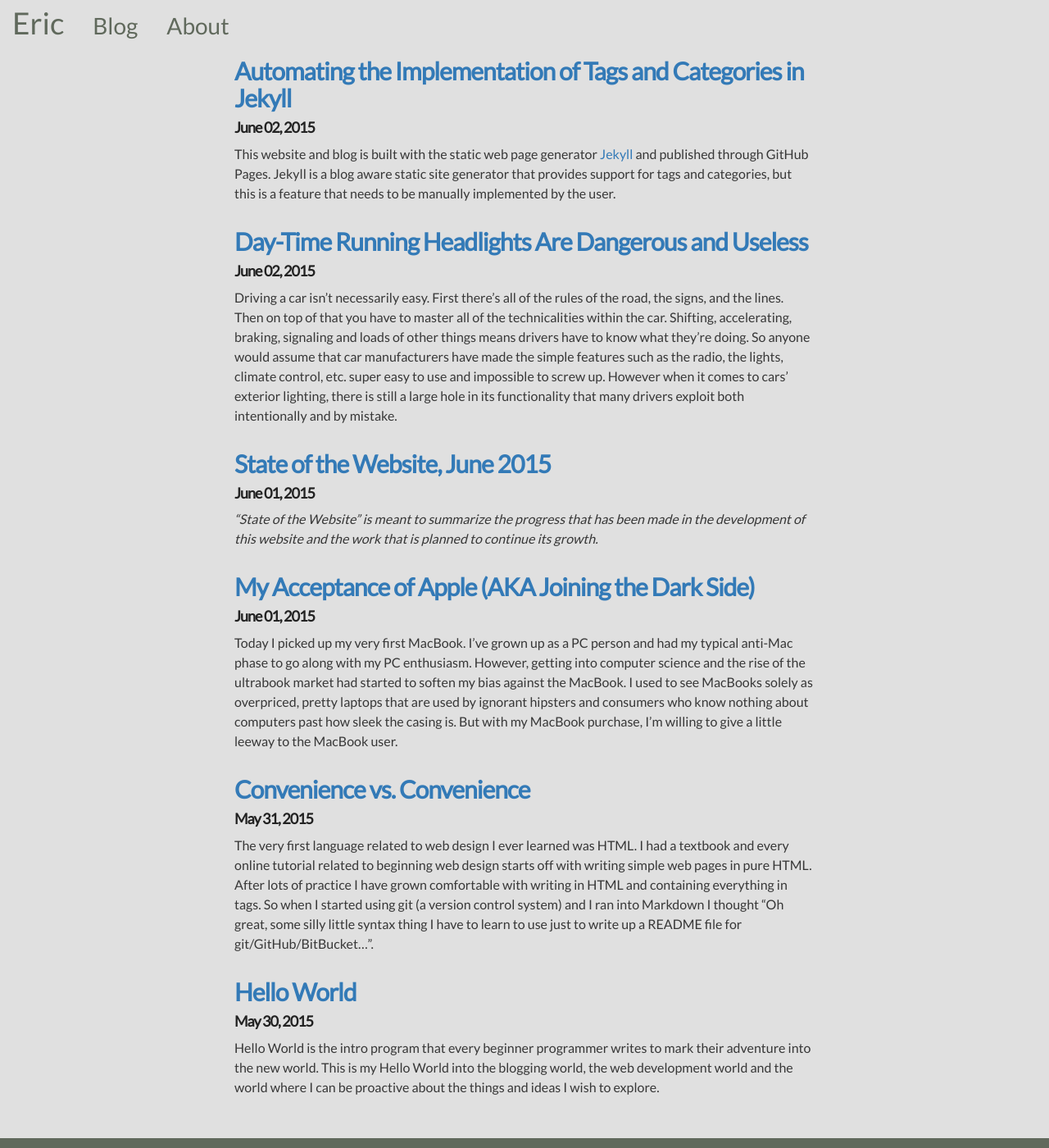
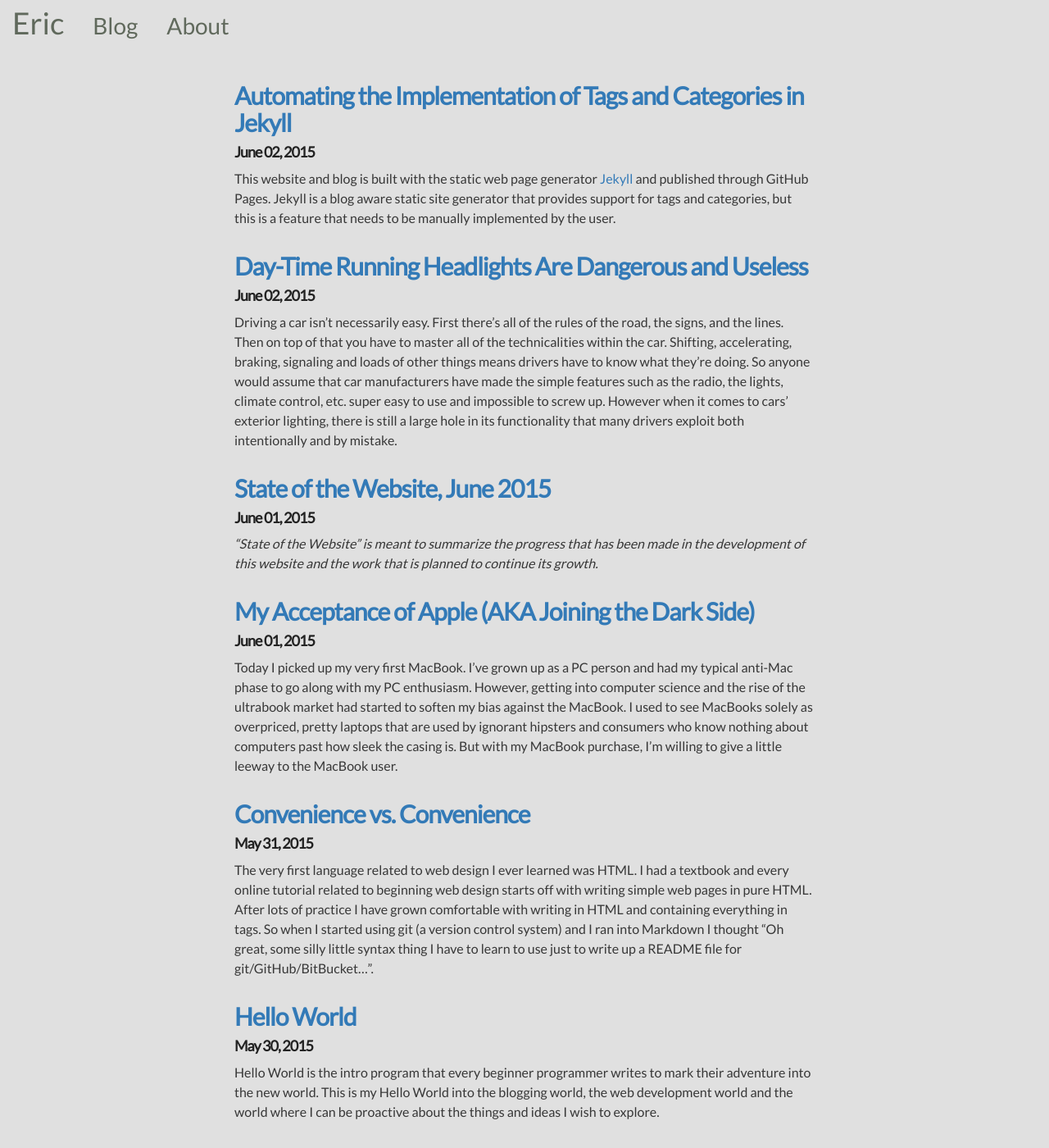
Before and after one commit to eric-cc-su/eric-cc-su.github.io, a Jekyll site: the page built from blog/index.html, in a window 1280 px wide and 1400 px high. Shown: the whole window at 82% size. Built offline with Jekyll 4.4.1, drawn with Linux system fonts in a browser that asks for light colours; the list of posts is cut into pages by our own code.

Commit message:
Update newindex.css

```diff
--- a/stylesheets/newindex.css
+++ b/stylesheets/newindex.css
@@ -238,7 +238,7 @@ p.category > a:hover {
 }
 
 .post_list {
-    margin: 70px auto 50px;
+    margin: 100px auto 50px;
     list-style: none;
     padding: 0;
     width: 60%;
```
